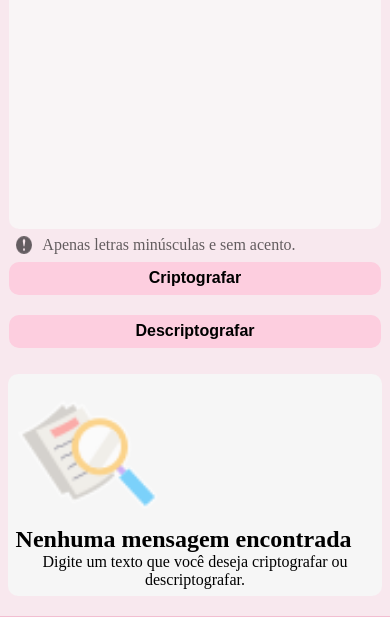
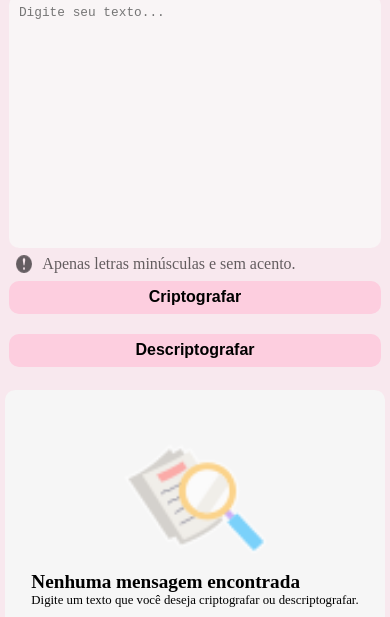
Before and after one commit to mvsilvass/DecodificadorDeTexto, a plain HTML site: page index.html in a window 390 px wide. Shown: the part 96-713 px from the top of the page. Drawn offline with Linux system fonts and the light colour scheme.

Commit message:
:construction: uptade

```diff
--- a/index.html
+++ b/index.html
@@ -13,7 +13,7 @@
        <h1>Encriptador</h1>
     </header>
     <main>
-        <section class="main-content">
+        <section class="main-input-content">
             <textarea class="input-text" id="input-text" placeholder="Digite seu texto..."></textarea>
 
             <div class="main-alert">
@@ -27,13 +27,12 @@
             </div>
         </section>
 
-        <section class="main-output">
-            <aside>
+        <section class="main-output-content">
                 <img src="assets/icon.png" alt="">
+                <div>
                 <h2>Nenhuma mensagem encontrada</h2>
                 <p>Digite um texto que você deseja criptografar ou descriptografar.</p>
                 <!--<button onclick="copiarTexto()">Copiar</button>-->
-            </aside>
         </section>
     </main>
     <footer>
--- a/styles/styles.css
+++ b/styles/styles.css
@@ -21,7 +21,6 @@
 body {
     background-color: var(--primary-color);
     min-height: 100vh;
-    overflow: hidden;
 }
 
 header h1 {
@@ -29,7 +28,7 @@ header h1 {
     text-shadow: 2px 2px 4px var(--quaternary-color);
     font-weight: bold;
     text-align: center;
-    font-size: 3rem;
+    font-size: 4rem;
     margin-top: 2%;
 }
 
@@ -37,10 +36,10 @@ main {
     display: flex;
     flex-wrap: wrap;
     justify-content: space-between;
-    align-items: center;
+    align-items: stretch;
 }
 
-.main-content {
+.main-input-content {
     display: flex;
     flex-direction: column;
     flex: 2;
@@ -99,34 +98,34 @@ main {
     background-color: var(--quaternary-color);
 }
 
-.main-output{
+.main-output-content {
     background-color: var(--white-color);
     padding: 2%;
     margin: 2%;
-    margin-bottom: auto;
     border-radius: 10px;
     flex: 1;
-    margin-bottom: auto;
+    display: flex;
+    flex-direction: column;
+    justify-content: center;
+    align-items: center;
 }
 
-.main-output aside{
-    display: flex;
-    flex-direction: column;
-    justify-items: center;
-    justify-content: center;
+.main-output-content:focus,
+.main-output-content:hover {
+    box-shadow: 0px 0px 13px 0px var(--quaternary-color);
 }
 
-.main-output img{
+.main-output-content img {
     width: 40%;
     height: auto;
     opacity: 0.5;
 }
 
-.main-output h1{
+.main-output-content h1 {
     text-align: center;
 }
 
-.main-output p{
+.main-output-content p {
     text-align: center;
 }
 
@@ -138,7 +137,7 @@ main {
     justify-content: center;
     padding: 1%;
     gap: 10px;
-    margin-top: 1%;
+    margin-top: 1.5%;
 }
 
 .footer-text {
@@ -154,31 +153,32 @@ main {
 }
 
 @media (max-width: 768px) {
-    .input-text, .output-text {
+    .input-text, .main-output-content {
         height: 40vh;
         font-size: 0.9rem;
     }
 
-    .main-content, .output {
+    .main-input-content, .main-output-content {
         margin: 5px;
+        flex: 1 100%;
     }
 
     button {
         padding: 2%;
     }
 
-    .footer-content{
+    .footer-content {
         margin-top: 5%;
     }
 }
 
 @media (max-width: 480px) {
-    .input-text, .output-text {
+    .input-text, .main-output-content {
         height: 30vh;
         font-size: 0.8rem;
     }
 
-    .main-content, .output {
+    .main-input-content, .main-output-content {
         flex: 1 100%;
     }
 
@@ -187,7 +187,7 @@ main {
         margin-bottom: 10px;
     }
 
-    .footer-content{
+    .footer-content {
         margin-top: 5%;
     }
 }
```
